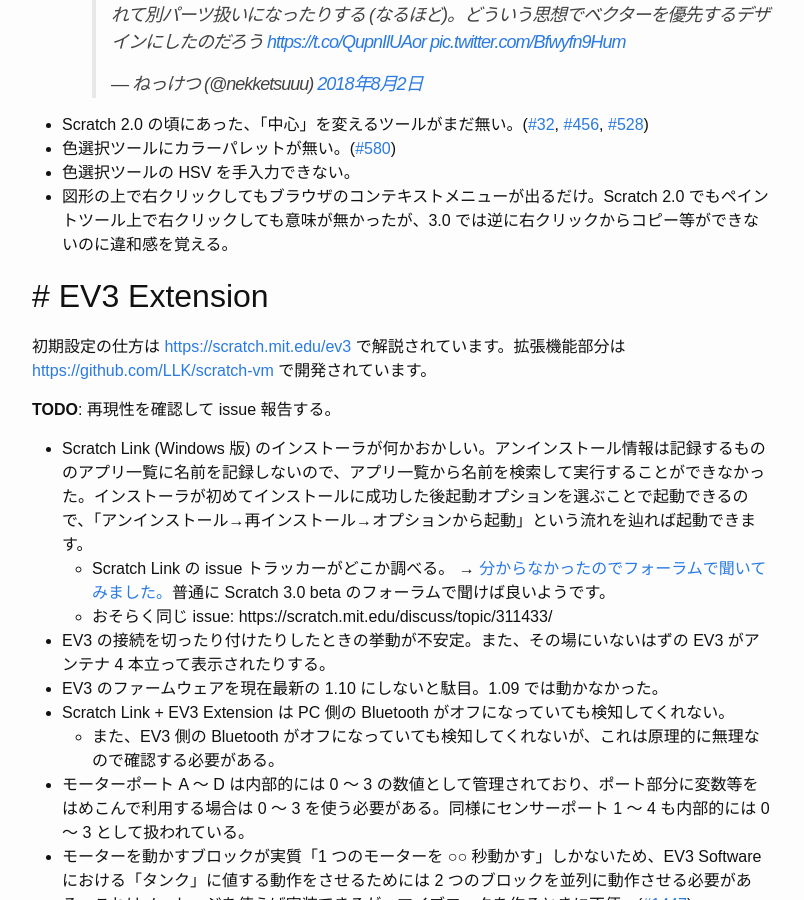
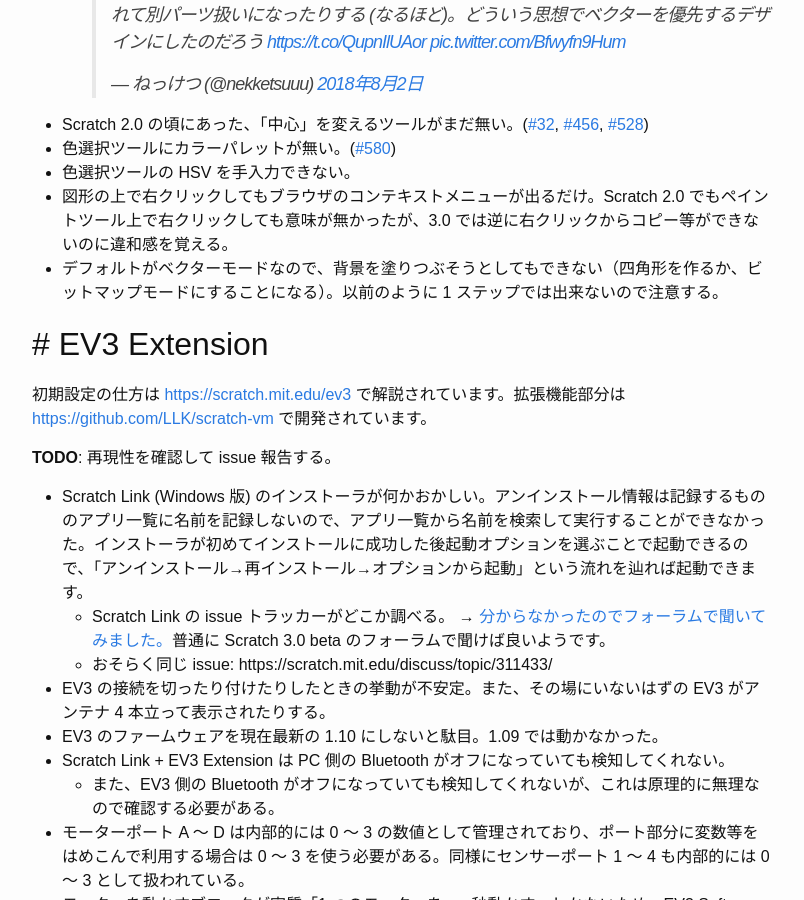
Before and after one commit to nekketsuuu/nekketsuuu.github.io, a Jekyll site: the page built from entries/_posts/2018-08-03-scratch-3-beta.md, in a window 1280 px wide and 900 px high, scrolled down 1434 px. Shown: the whole window, without its empty margins (238-1042 px from the left). Built offline with Jekyll 4.4.1, drawn with Linux system fonts in a browser that asks for light colours; formulas are drawn with MathJax 3; comment, search, counter and statistics services are not loaded.

Commit message:
[Entry #6] update

```diff
--- a/entries/_posts/2018-08-03-scratch-3-beta.md
+++ b/entries/_posts/2018-08-03-scratch-3-beta.md
@@ -46,6 +46,7 @@
 * 色選択ツールにカラーパレットが無い。([#580](https://github.com/LLK/scratch-paint/issues/580))
 * 色選択ツールの HSV を手入力できない。
 * 図形の上で右クリックしてもブラウザのコンテキストメニューが出るだけ。Scratch 2.0 でもペイントツール上で右クリックしても意味が無かったが、3.0 では逆に右クリックからコピー等ができないのに違和感を覚える。
+* デフォルトがベクターモードなので、背景を塗りつぶそうとしてもできない（四角形を作るか、ビットマップモードにすることになる）。以前のように 1 ステップでは出来ないので注意する。
 
 ## EV3 Extension
 
```
